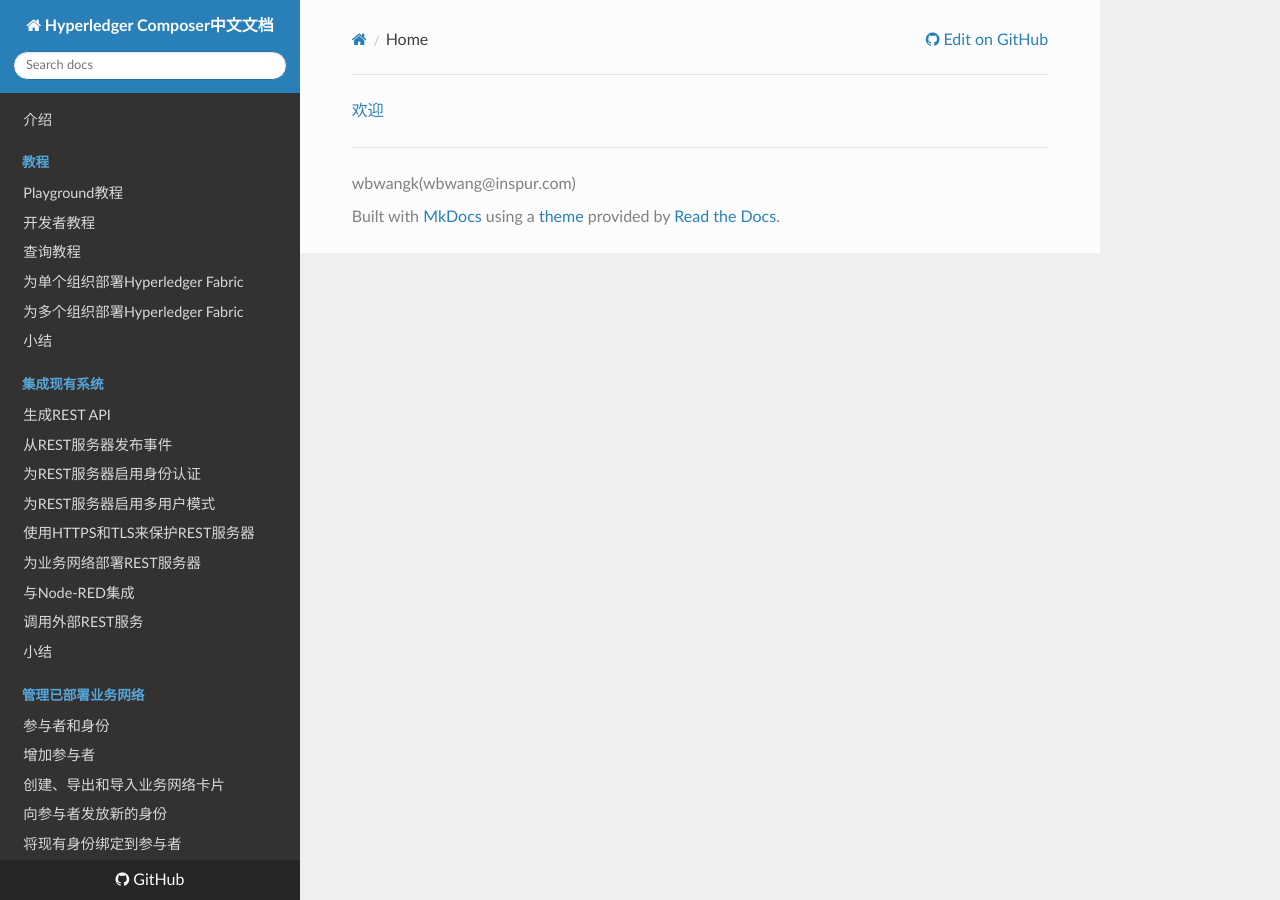
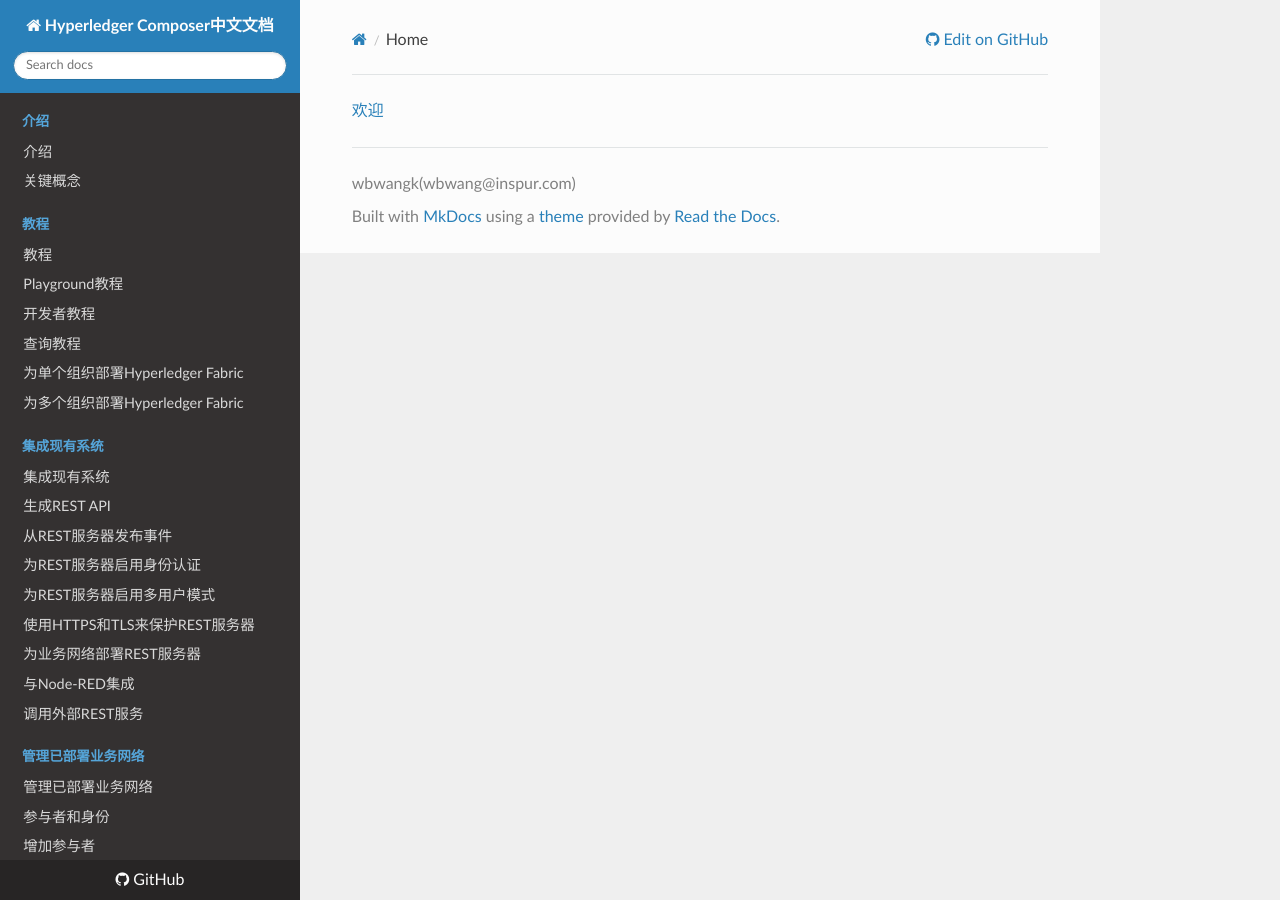
Before and after one commit to wbwangk/ComposerDocs, an MkDocs documentation site: the page built from docs/index.md, in a window 1280 px wide. Built offline with MkDocs 1.6.1, drawn with Linux system fonts in a browser that asks for light colours; nearby versions of some CDN libraries; old or Windows-style settings are respelled for this version of MkDocs; some of the changed lines change nothing that is shown.

Commit message:
Update mkdocs.yml

```diff
--- a/mkdocs.yml
+++ b/mkdocs.yml
@@ -9,15 +9,18 @@
 theme: readthedocs
 
 pages:
-    - 介绍: introduction_introduction.md
+    - 介绍:
+      - 介绍: introduction_introduction.md
+      - 关键概念: introduction_key-concepts.md
     - 教程:
+      - 教程: tutorials_tutorials.md
       - Playground教程: tutorials_playground-tutorial.md
       - 开发者教程: tutorials_developer-tutorial.md
       - 查询教程: tutorials_queries.md
       - 为单个组织部署Hyperledger Fabric: tutorials_deploy-to-fabric-single-org.md
       - 为多个组织部署Hyperledger Fabric: tutorials_deploy-to-fabric-multi-org.md
-      - 小结: tutorials_tutorials.md
     - 集成现有系统:
+      - 集成现有系统: integrating_integrating-index.md
       - 生成REST API: integrating_getting-started-rest-api.md
       - 从REST服务器发布事件: integrating_publishing-events.md
       - 为REST服务器启用身份认证: integrating_enabling-rest-authentication.md
@@ -26,8 +29,8 @@
       - 为业务网络部署REST服务器: integrating_deploying-the-rest-server.md
       - 与Node-RED集成: integrating_node-red.md
       - 调用外部REST服务: integrating_call-out.md
-      - 小结: integrating_integrating-index.md
     - 管理已部署业务网络:
+      - 管理已部署业务网络: managing_managingindex.md
       - 参与者和身份: managing_participantsandidentities.md
       - 增加参与者: managing_participant-add.md
       - 创建、导出和导入业务网络卡片: managing_id-cards-playground.md
@@ -36,9 +39,9 @@
       - 列出业务网络中的所有身份: managing_identity-list.md
       - 撤销参与者的身份: managing_identity-revoke.md
       - 更新Hyperledger Composer运行时: managing_updating-composer.md
-      - 小结: managing_managingindex.md
     - 诊断问题: problems_diagnostics.md
     - 参考:
+      - 参考: reference-index.md
       - 建模语言: reference_cto_language.md
       - 查询语言: reference_query-language.md
       - 连接配置文件: reference_connectionprofile.md
@@ -46,7 +49,6 @@
       - Hyperledger Composer命令行: reference_commands.md
       - Hyperledger Composer REST服务器: reference_rest-server.md
       - Hyperledger Composer术语: reference_glossary.md
-      - 小结: reference-index.md
 
 markdown_extensions:
   - extra
```
